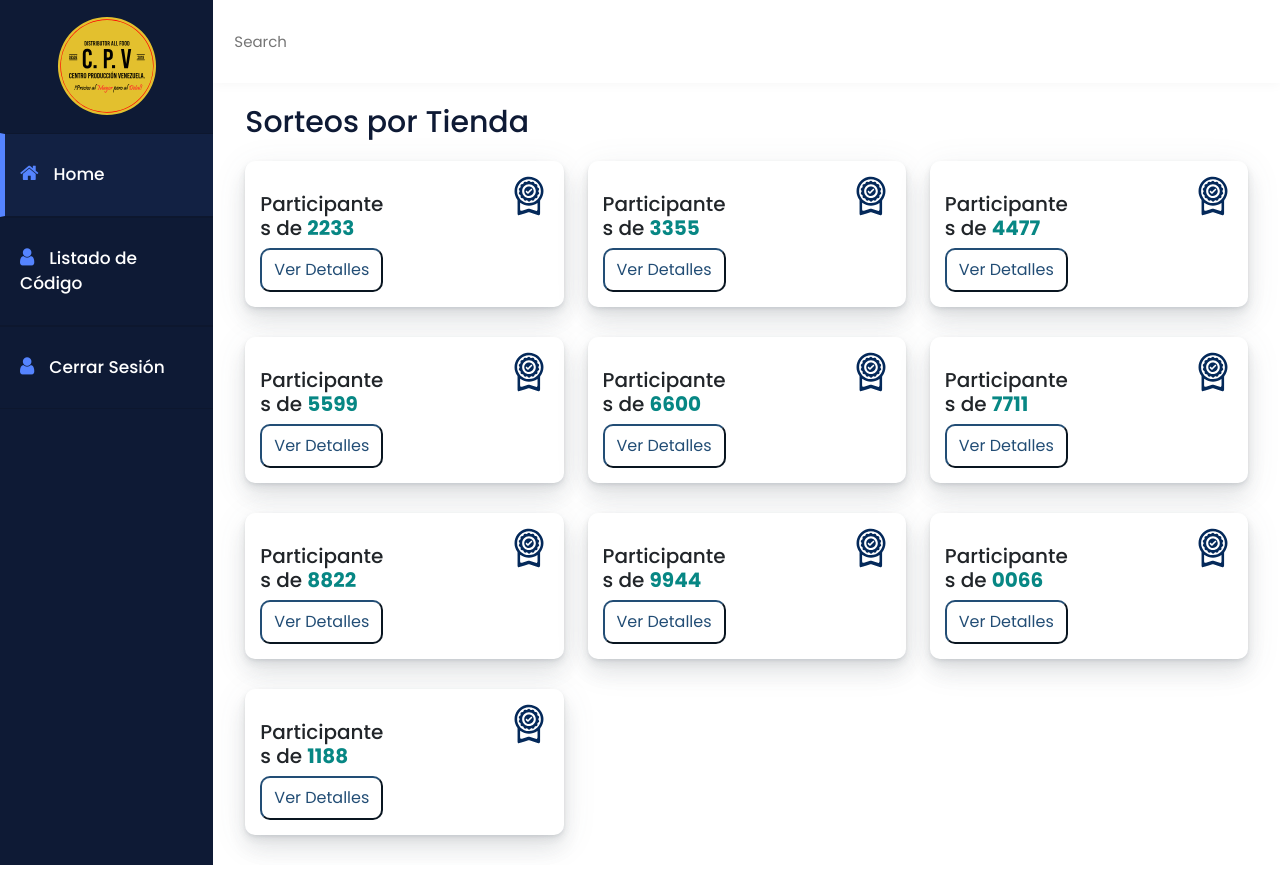
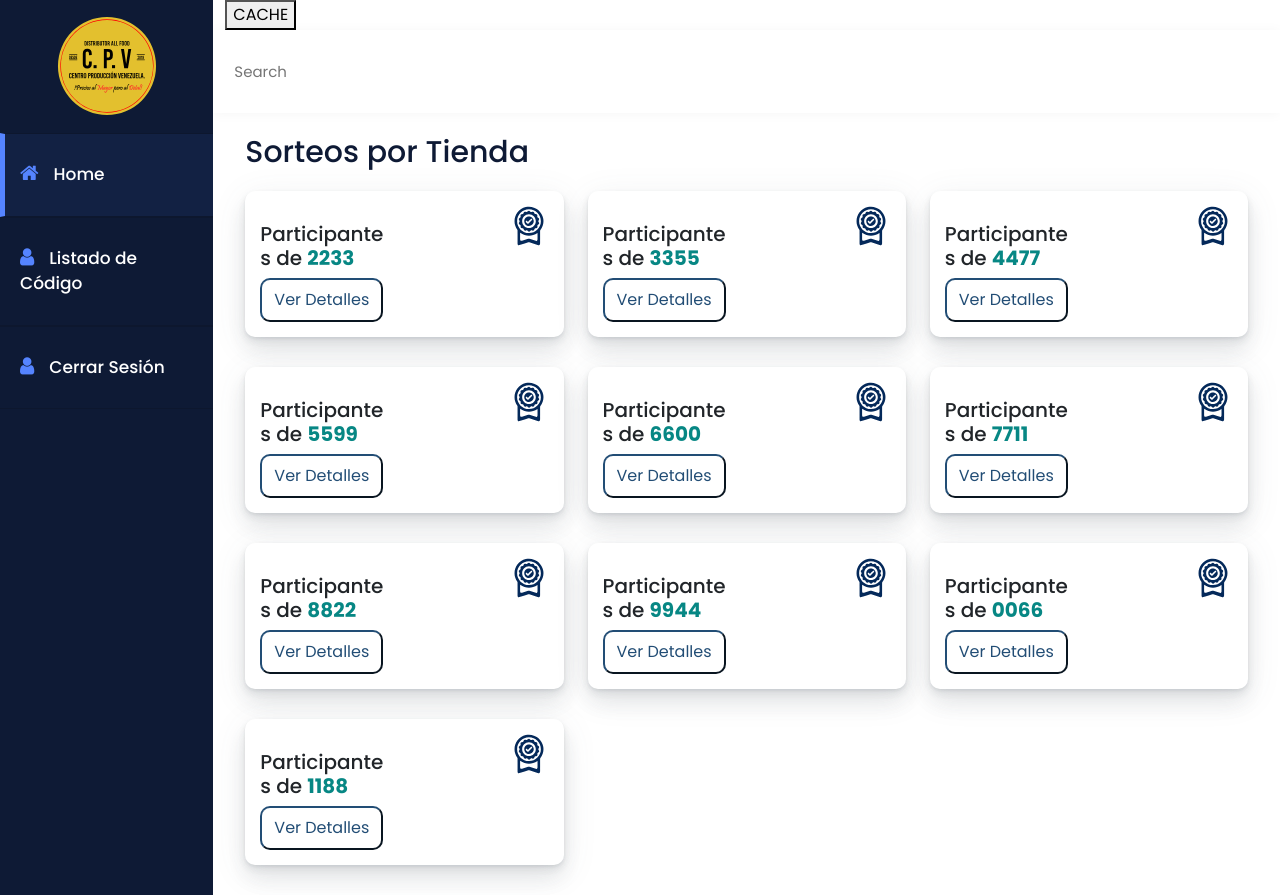
Before and after one commit to AccentAgency/CPV-Landing, a React (Create React App) app in the folder EfesLanding/: page /DashboardAdmin in a window 1280 px wide. Before the commit the page ends 865 px from the top, so only its background shows below. Built offline with nearby package versions, Linux system fonts and the light colour scheme; no server answers; sample sign-in values are in the browser's storage; a web font is replaced by a local one.

Commit message:
cambios 35

```diff
--- a/EfesLanding/src/Components/Global/Dashboard.js
+++ b/EfesLanding/src/Components/Global/Dashboard.js
@@ -36,6 +36,7 @@ class Dashboard extends Component {
         this.handleGanadores = this.handleGanadores.bind(this);
         this.handleList = this.handleList.bind(this);
         this.handleClickMenu = this.handleClickMenu.bind(this);
+        this.handleCache = this.handleCache.bind(this);
     }
 
     handleClose(){
@@ -112,6 +113,19 @@ class Dashboard extends Component {
         this.authListener();
     }
 
+    handleCache(){
+        if('caches' in window){
+            caches.keys().then((names) => {
+                    // Delete all the cache files
+                    names.forEach(name => {
+                        caches.delete(name);
+                    })
+                });
+
+                // Makes sure the page reloads. Changes are only visible after you refresh.
+                window.location.reload(true);
+            }
+    }
 
 
     render(){
@@ -150,8 +164,6 @@ class Dashboard extends Component {
                                             {this.state.participantes ? (
                                                 <tbody>
                                                     {Object.keys(this.state.participantes).map (i =>{
-                                                        var cont=0;
-                                                        cont++;
                                                         return(
                                                             <tr key={i}>
                                                                 <td></td>
@@ -290,6 +302,7 @@ class Dashboard extends Component {
                         </div>
 
                         <div className="col-md-10 col-sm-11 display-table-cell v-align">
+                            <button onClick={this.handleCache}>CACHE</button>
                             <div className="row">
                                 <header>
                                     <div className="col-md-7">
--- a/EfesLanding/src/Components/Global/css/Dashboard.css
+++ b/EfesLanding/src/Components/Global/css/Dashboard.css
@@ -570,6 +570,7 @@ header {
 }
 .modal-content{
     border: 0;
+    overflow-y: scroll;
 }
 
 .modal-header button{
```
Also changed, not shown: 10 other files (tests, documents, lock files or other folders).
